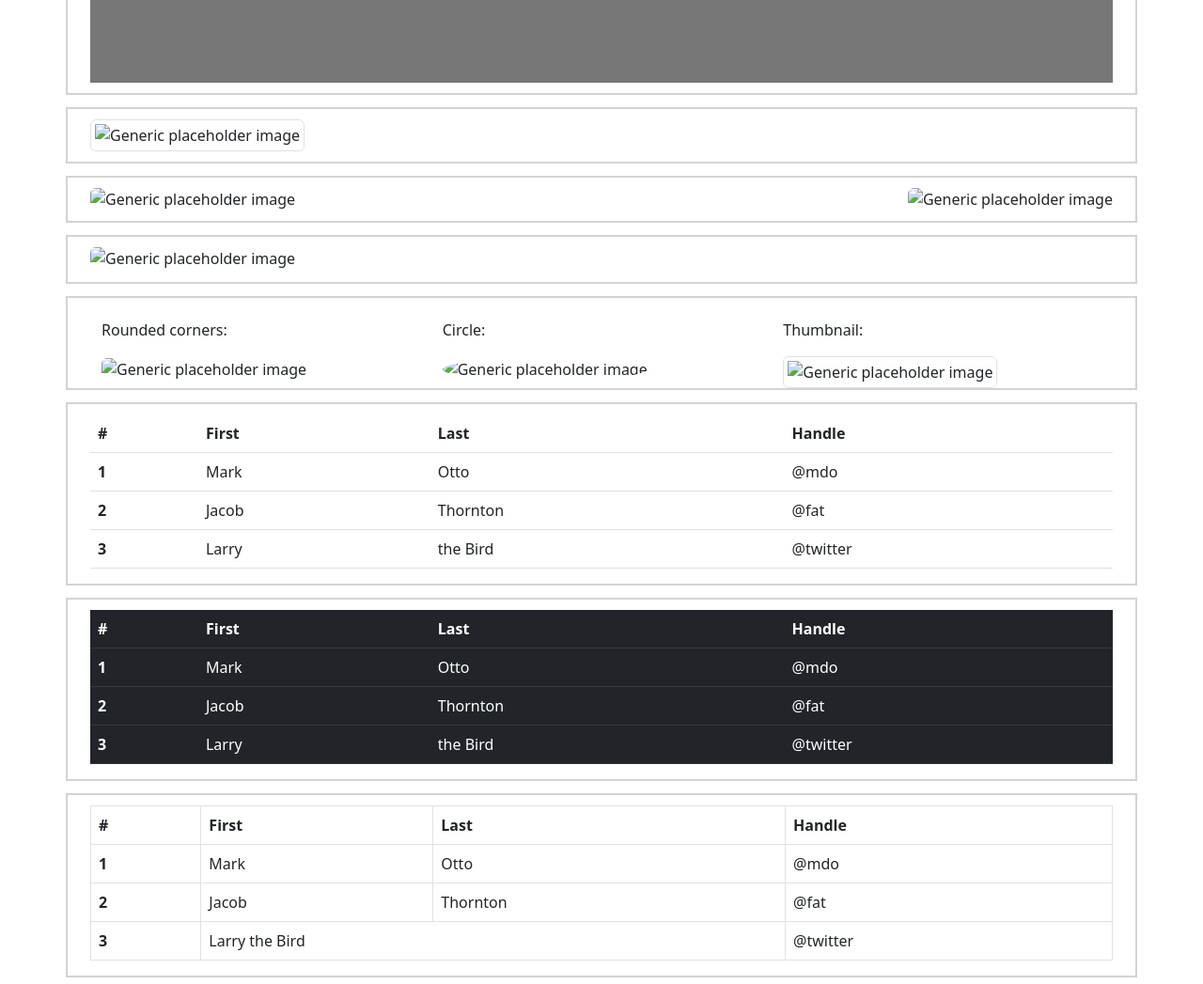
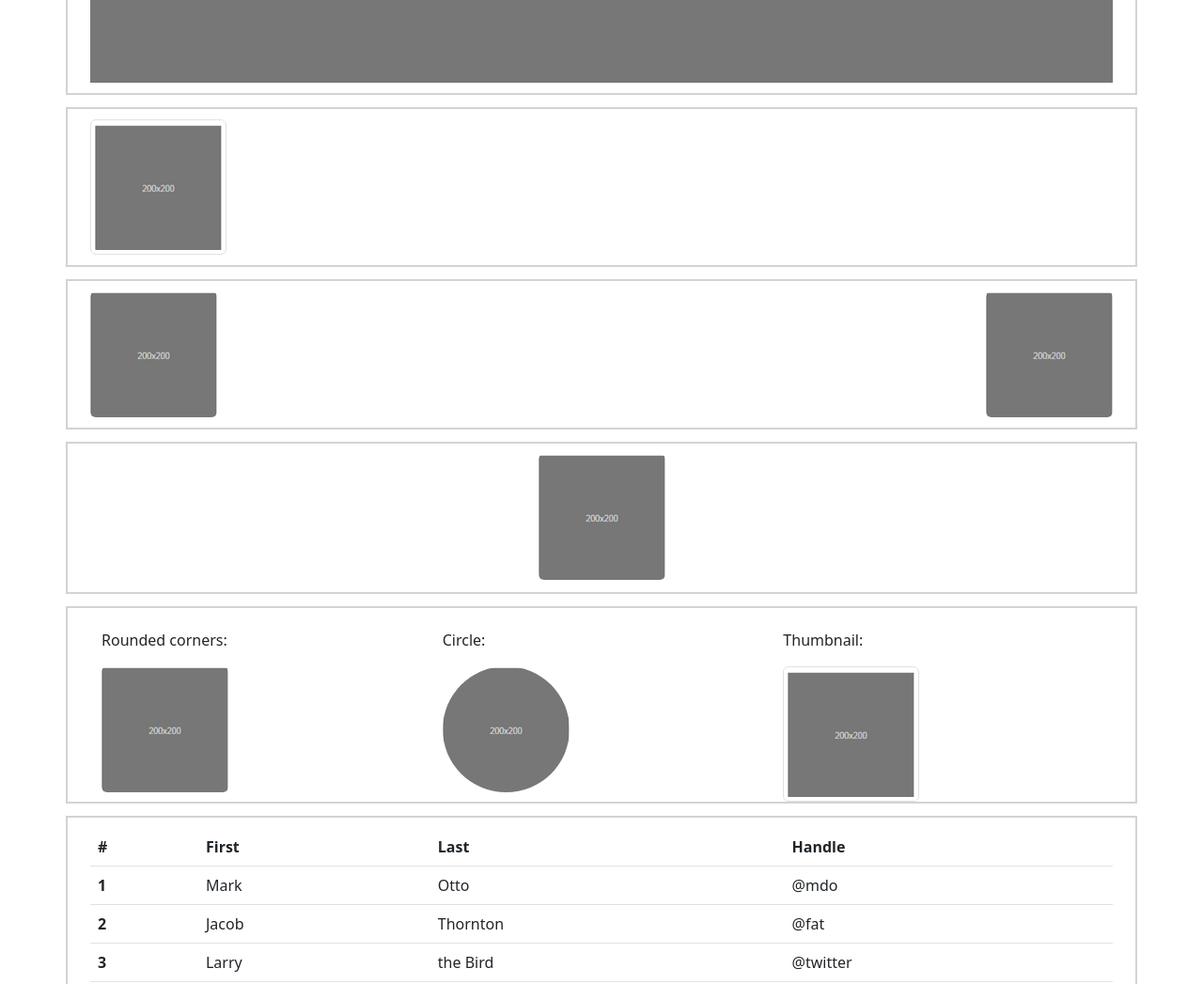
Before and after one commit to MyNameJaeff/Bootstrap-Ovn1, a plain HTML site: page index.html in a window 1280 px wide. Shown: the part 3300-4347 px from the top of the page at 94% size. Drawn offline with nearby package versions, Linux system fonts and the light colour scheme.

Commit message:
Update index.html

```diff
--- a/index.html
+++ b/index.html
@@ -172,7 +172,7 @@
     <div class="container a">
         <div class="container">
             <div class="media">
-                <img class="mr-3" src=".generic.png" alt="Generic placeholder image">
+                <img class="mr-3" src="generic.png" alt="Generic placeholder image">
                 <div class="media-body">
                     <h5 class="mt-0">List-based media object</h5>
                     Cras sit amet nibh libero, in gravida nulla. Nulla vel metus scelerisque ante sollicitudin.
@@ -181,14 +181,14 @@
                 </div>
             </div>
             <div class="media b">
-                <img class="mr-3" src=".generic.png" alt="Generic placeholder image">
+                <img class="mr-3" src="generic.png" alt="Generic placeholder image">
                 <div class="media-body">
                     <h5 class="mt-0">List-based media object</h5>
                     Cras sit amet nibh libero, in gravida nulla. Nulla vel metus scelerisque ante sollicitudin. Cras purus odio, vestibulum in vulputate at, tempus viverra turpis. Fusce condimentum nunc ac nisi vulputate fringilla. Donec lacinia congue felis in faucibus.
                 </div>
             </div>
             <div class="media b">
-                <img class="mr-3" src=".generic.png" alt="Generic placeholder image">
+                <img class="mr-3" src="generic.png" alt="Generic placeholder image">
                 <div class="media-body">
                     <h5 class="mt-0">List-based media object</h5>
                     Cras sit amet nibh libero, in gravida nulla. Nulla vel metus scelerisque ante sollicitudin. Cras purus odio, vestibulum in vulputate at, tempus viverra turpis. Fusce condimentum nunc ac nisi vulputate fringilla. Donec lacinia congue felis in faucibus.
@@ -243,18 +243,18 @@
     <!--Övning 13-->
     <div class="container a">
         <div class="container" style="padding-bottom: 1%;">
-            <img src=".generic2.png" class="img-thumbnail" alt="Generic placeholder image">
+            <img src="generic2.png" class="img-thumbnail" alt="Generic placeholder image">
         </div>
     </div>
     <div class="container a">
         <div class="container" style="overflow: hidden; padding-bottom: 1%;">
-            <img src=".generic2.png" class="rounded float-start" alt="Generic placeholder image">
-            <img src=".generic2.png" class="rounded float-end" alt="Generic placeholder image">
+            <img src="generic2.png" class="rounded float-start" alt="Generic placeholder image">
+            <img src="generic2.png" class="rounded float-end" alt="Generic placeholder image">
         </div>
     </div>
     <div class="container a" style="padding-bottom:1%;">
         <div class="container">
-            <img src=".generic2.png" class="rounded mx-auto d-block" alt="Generic placeholder image">
+            <img src="generic2.png" class="rounded mx-auto d-block" alt="Generic placeholder image">
         </div>
     </div>
     <!--Övning 14-->
@@ -262,15 +262,15 @@
         <div class="container" style="display: flex;">
             <div class="container">
                 <p>Rounded corners:</p>
-                <img class="rounded" src=".generic2.png" alt="Generic placeholder image"> <!--Märker knappt att de är avrundade men de är det-->
+                <img class="rounded" src="generic2.png" alt="Generic placeholder image"> <!--Märker knappt att de är avrundade men de är det-->
             </div>
             <div class="container">
                 <p>Circle:</p>
-                <img class="rounded-circle" src=".generic2.png" alt="Generic placeholder image">
+                <img class="rounded-circle" src="generic2.png" alt="Generic placeholder image">
             </div>
             <div class="container">
                 <p>Thumbnail:</p>
-                <img class="img-thumbnail" src=".generic2.png" alt="Generic placeholder image">
+                <img class="img-thumbnail" src="generic2.png" alt="Generic placeholder image">
             </div>
         </div>
     </div>
```
